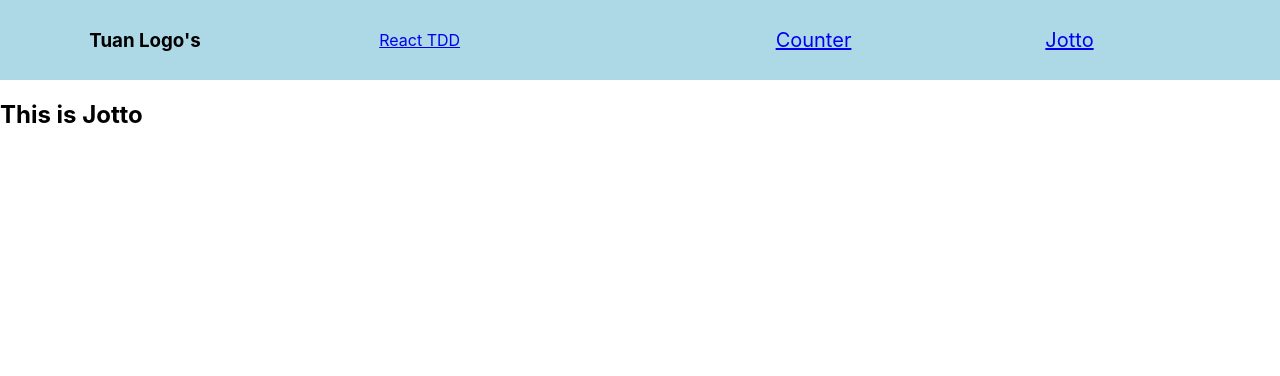
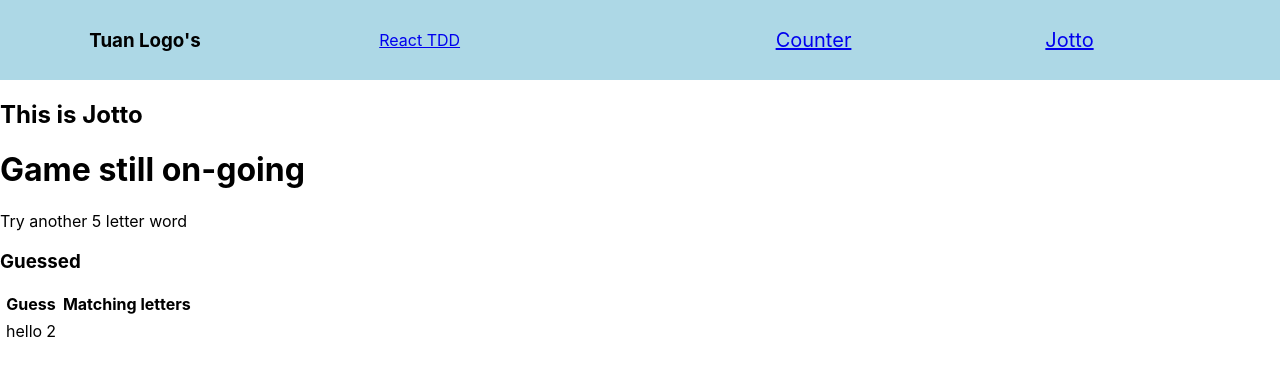
Before and after one commit to TuanNguyen1010/React_tdd, a React app: page /Jotto in a window 1280 px wide. Shown: the top 376 px of the page. Built offline with nearby package versions, Linux system fonts and the light colour scheme.

Commit message:
Chore: game functionaily on index

```diff
--- a/src/App.js
+++ b/src/App.js
@@ -7,12 +7,6 @@ import Counter from './pages/counter'
 import { BrowserRouter as Router, Switch, Route, Link } from "react-router-dom";
 
 class App extends Component {
-  constructor(props) {
-    super(props);
-    this.state={
-      counter: 0
-    }
-  }
 
   render() {
     return (
--- a/src/components/guessWords.js
+++ b/src/components/guessWords.js
@@ -26,7 +26,7 @@ const GuessWords = (props) => {
             <th> Matching letters</th>
           </tr>
         </thead>
-        {guessedWordsRow}
+        <td> {guessedWordsRow}</td>
       </table>
       </div>
       )
--- a/src/components/jottoContent.js
+++ b/src/components/jottoContent.js
@@ -1,9 +1,13 @@
 import React, {Component} from 'react';
+import GuessWords from './guessWords'
+import Win from './win'
 
 function Jotto() {
     return (
       <div data-test='Jotto-page'>
-          <h2> This is Jotto</h2>
+        <h2> This is Jotto</h2>
+        <Win win={false}/>
+        <GuessWords guessedWords={[{guessedWord:'hello', letterMatch:2}]}/>
       </div>
     );
   }
--- a/src/components/win.js
+++ b/src/components/win.js
@@ -4,11 +4,11 @@ import PropTypes from 'prop-types';
 const Win = (props) => {
   if (props.win) {
   return (
-  <div data-test='win-component'> Win condition</div>
+  <div data-test='win-component'> congratulations you win</div>
   )
   } else {
     return (
-      <h1 data-test='win-component'> error</h1>
+      <h1 data-test='win-component'> Game still on-going </h1>
     )
   }
 };
```
Also changed, not shown: src/helpers/index.js (added, +8 -0 lines), 2 other files (tests, documents, lock files or other folders).
